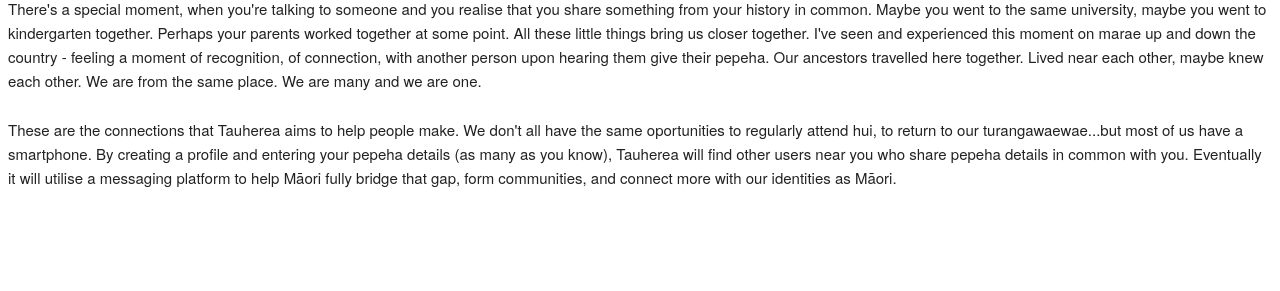
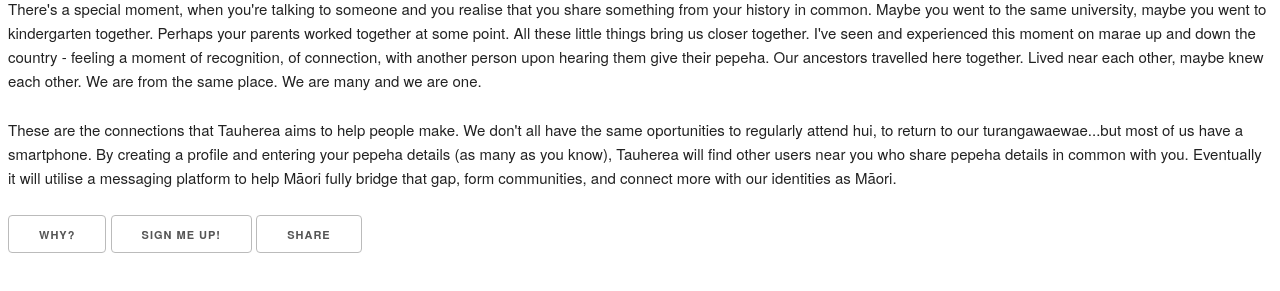
Before and after one commit to victoria-kaihe/Tauhere, a website: page index.html in a window 1280 px wide. Shown: the part 483-774 px from the top of the page. Drawn offline with nearby package versions, Linux system fonts and the light colour scheme.

Commit message:
Add bottomnav buttons

```diff
--- a/index.html
+++ b/index.html
@@ -51,6 +51,11 @@
       </p>
     </div>
   </div>
+  <div class="bottomNav">
+      <a class="button" href="#">Why?</a>
+      <a class="button" href="#">Sign me up!</a>
+      <a class="button" href="#">Share</a>
+  </div>
 
 
 </body>
```
